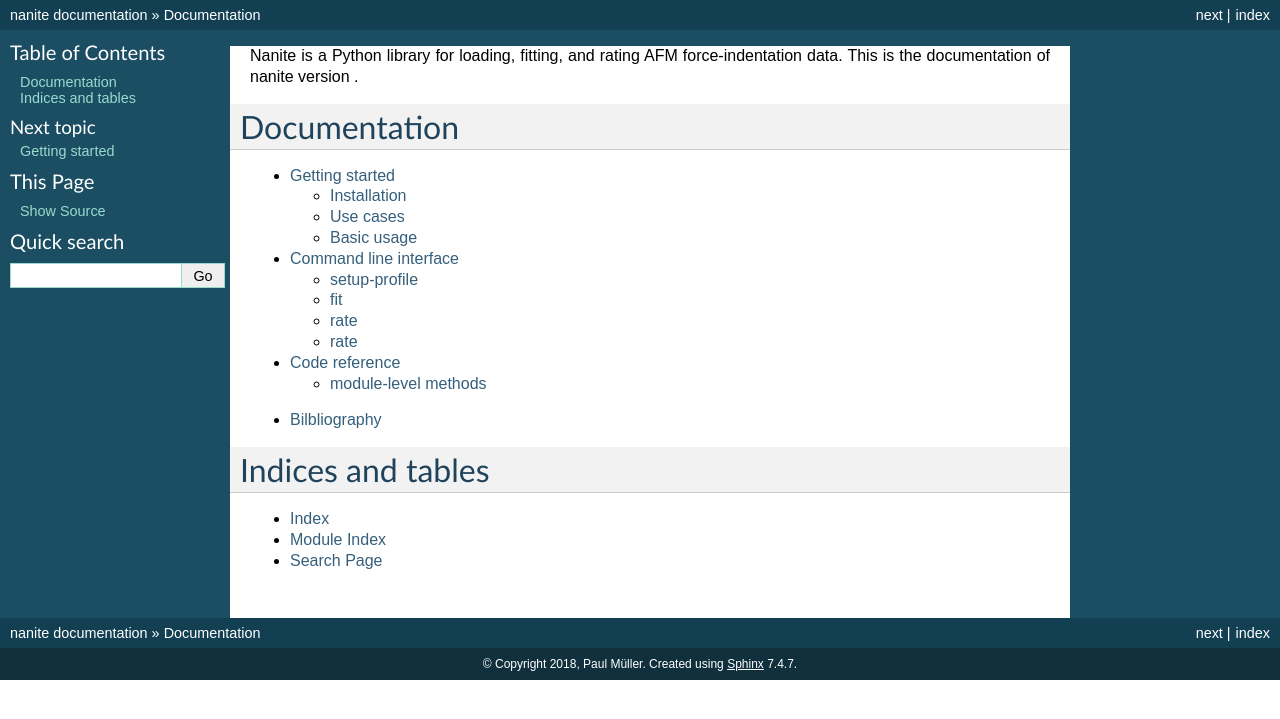
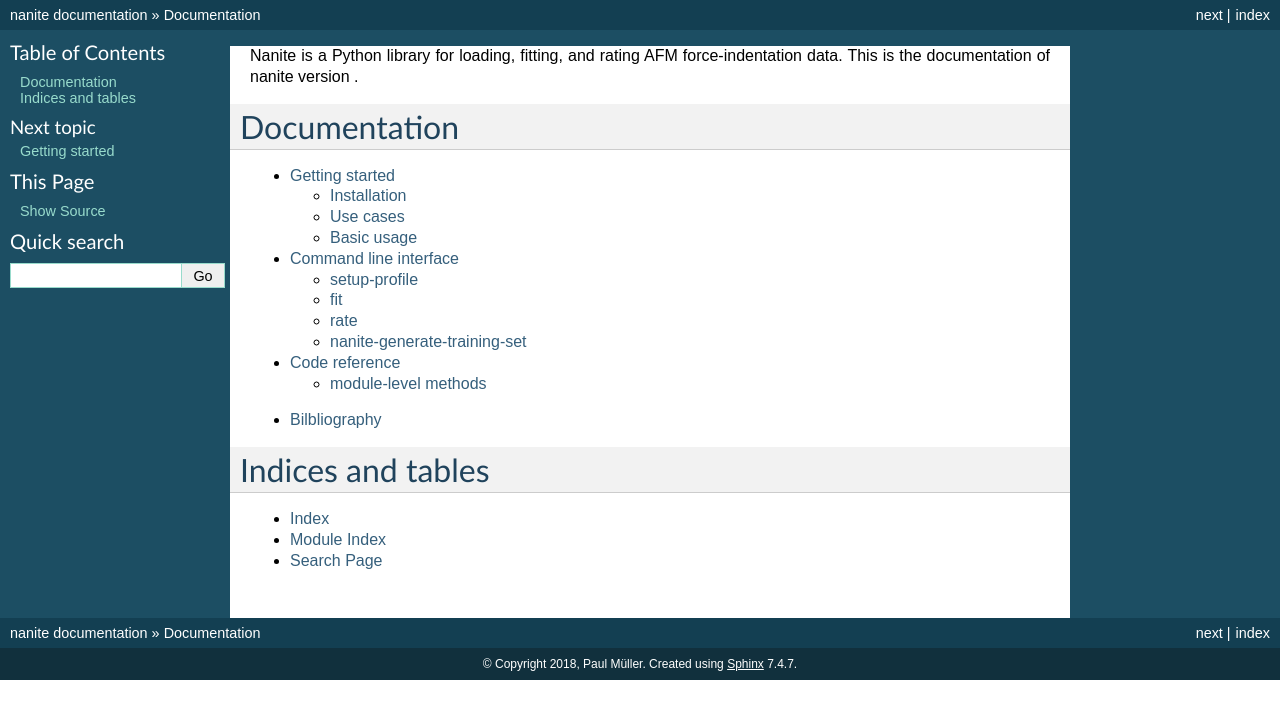
Before and after one commit to AFM-analysis/nanite, a Sphinx documentation site: the page built from docs/index.rst, in a window 1280 px wide. Shown: the top 719 px of the page. Built offline with Sphinx 7.4.7, drawn with Linux system fonts in a browser that asks for light colours; pages that are not in the unit, such as notebooks, are missing from menus; the version number could not be read and is left out.

Commit message:
docs: fix cli

```diff
--- a/docs/sec_cli.rst
+++ b/docs/sec_cli.rst
@@ -33,7 +33,7 @@ rate
 
 .. _sec_cli_generate_training_set:
 
-rate
+nanite-generate-training-set
 ----
 .. argparse::
    :module: afmfit.cli.rating
```
Also changed, not shown: .readthedocs.yml.
